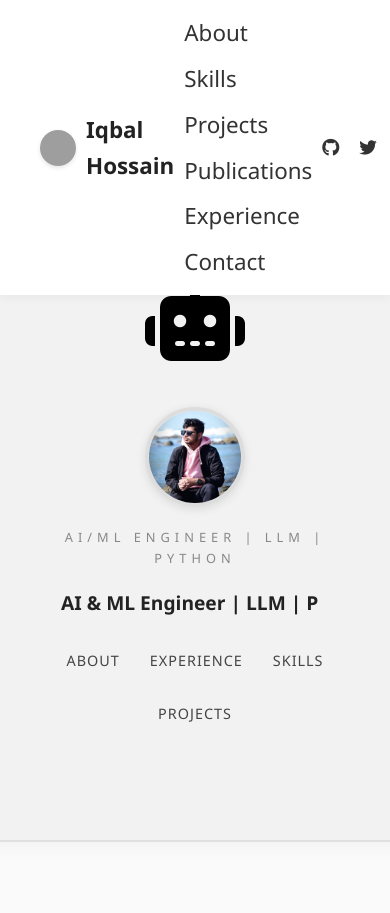
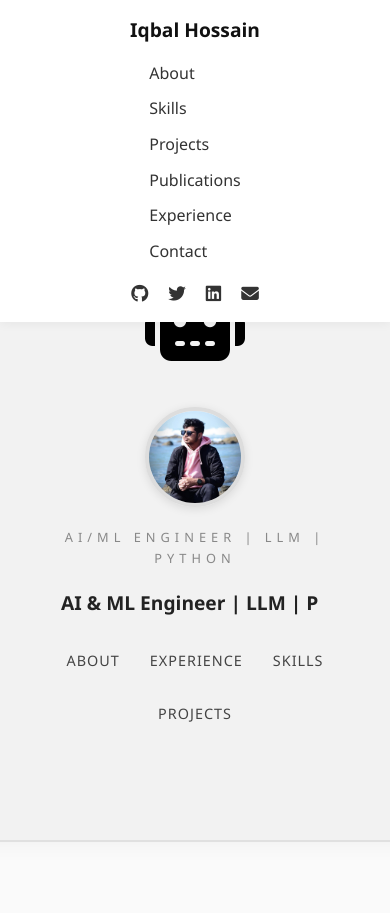
Before and after one commit to 25Iqbalhossain/portfolio-, a FastAPI app: page / in a window 390 px wide. Shown: the top 913 px of the page. Run offline with FastAPI, Linux system fonts and the light colour scheme; grey boxes are pictures that could not be loaded.

Commit message:
Update responsive CSS layout and styles

```diff
--- a/static/style.css
+++ b/static/style.css
@@ -556,14 +556,33 @@ footer {
     align-self: stretch;
   }
 }
+.navbar {
+  position: fixed;
+  top: 0;
+  width: 100%;
+  background: white;
+  padding: 15px 40px;
+  display: flex;
+  justify-content: center;
+  box-shadow: 0 2px 10px rgba(0,0,0,0.05);
+  z-index: 1000;
+}
+
+.nav-container {
+  display: flex;
+  align-items: center;
+  justify-content: space-between;
+  width: 100%;
+  max-width: 1300px;
+}
 
 .logo {
   display: flex;
   align-items: center;
+  gap: 10px;
   font-weight: bold;
-  font-size: 1.4rem;
-  color: #222;
-  gap: 10px;
+  font-size: 1.2rem;
+  color: #111;
 }
 
 .logo-img {
@@ -573,3 +592,53 @@ footer {
   object-fit: cover;
   box-shadow: 0 2px 4px rgba(0,0,0,0.1);
 }
+
+.nav-links {
+  list-style: none;
+  display: flex;
+  gap: 30px;
+}
+
+.nav-links li a {
+  text-decoration: none;
+  color: #333;
+  font-weight: 500;
+  transition: color 0.3s ease;
+}
+
+.nav-links li a:hover {
+  color: #8b61ec;
+}
+
+.nav-icons {
+  display: flex;
+  gap: 20px;
+  align-items: center;
+}
+
+.nav-icons a {
+  color: #333;
+  font-size: 1.1rem;
+  transition: color 0.3s ease;
+}
+
+.nav-icons a:hover {
+  color: #a56ae0;
+}
+
+
+@media (max-width: 768px) {
+  .nav-container {
+    flex-direction: column;
+    gap: 15px;
+  }
+
+  .nav-links {
+    flex-direction: column;
+    gap: 10px;
+  }
+
+  .nav-icons {
+    justify-content: center;
+  }
+}
--- a/templates/index.html
+++ b/templates/index.html
@@ -15,9 +15,7 @@
 
 <nav class="navbar">
   <div class="nav-container">
-    <div class="logo">
-      <img src="C:\Users\25ikb\OneDrive\Desktop\Portfoliyo\static\profile.jpg" alt="Logo" class="logo-img">
-      Iqbal Hossain
+    <div class="logo">Iqbal Hossain</div>
 
     <ul class="nav-links">
       <li><a href="#about">About</a></li>
```
